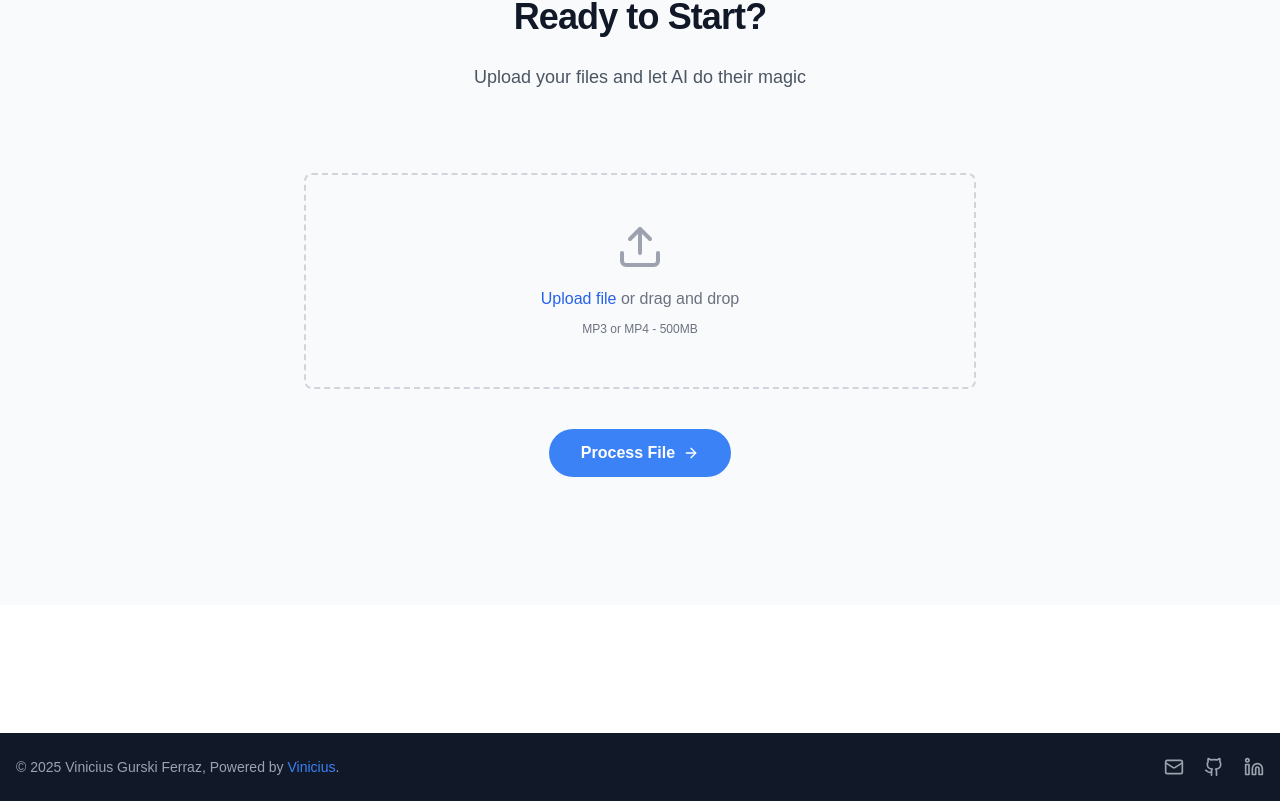
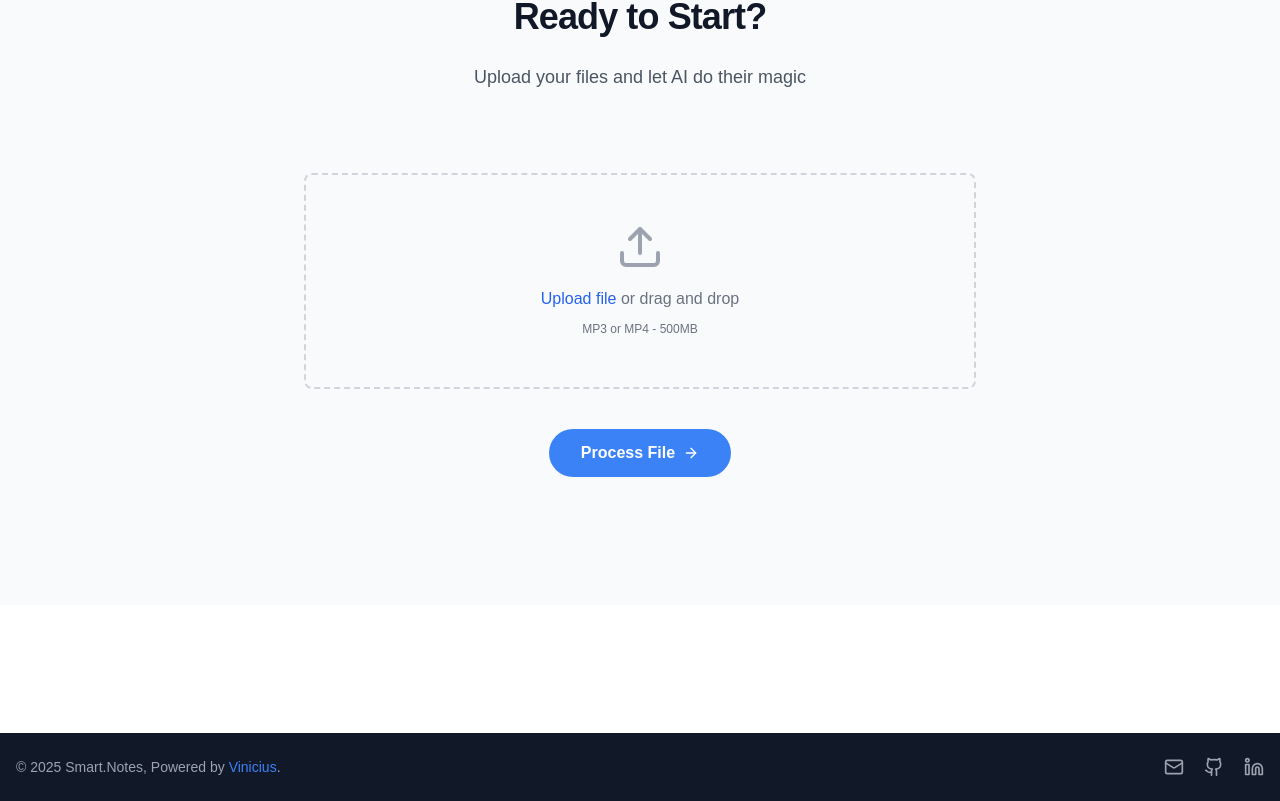
Before and after one commit to ViniciusTheCoder/smart.notes, a Next.js app: page / in a window 1280 px wide. Shown: the part 1445-2246 px from the top of the page. Built offline with nearby package versions, Linux system fonts and the light colour scheme; no server answers; a web font is replaced by a local one.

Commit message:
fix: fixing footer copyright

```diff
--- a/src/components/footer.tsx
+++ b/src/components/footer.tsx
@@ -9,7 +9,7 @@ export default function Footer() {
       <div className="mx-auto flex max-w-7xl items-center justify-between px-4">
 
         <p className="text-sm">
-          &copy; 2025 Vinicius Gurski Ferraz, Powered by{" "}
+          &copy; 2025 Smart.Notes, Powered by{" "}
           <a
             href="https://github.com/ViniciusTheCoder"
             target="_blank"
```
